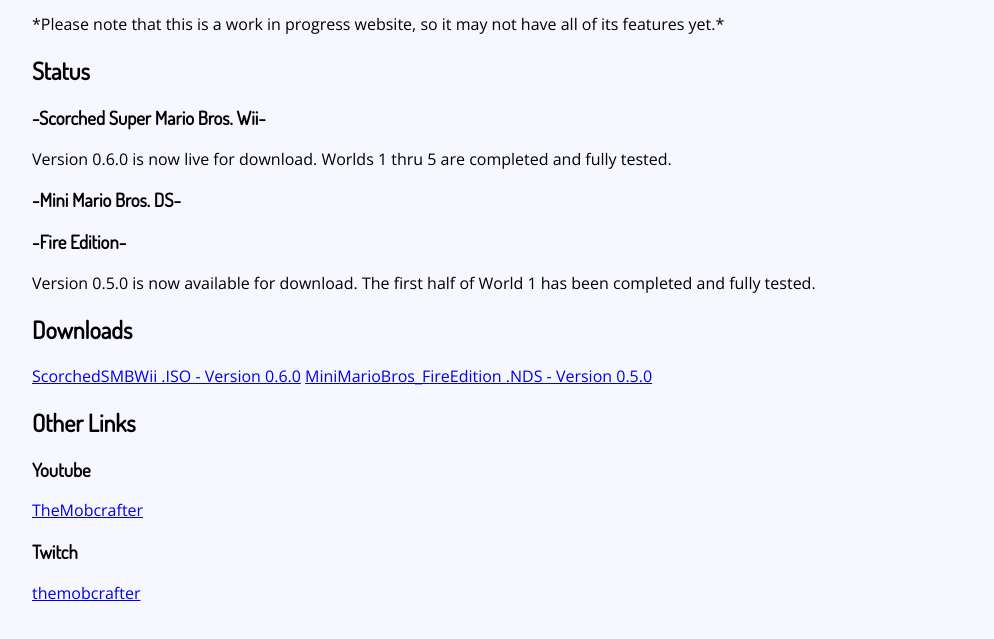
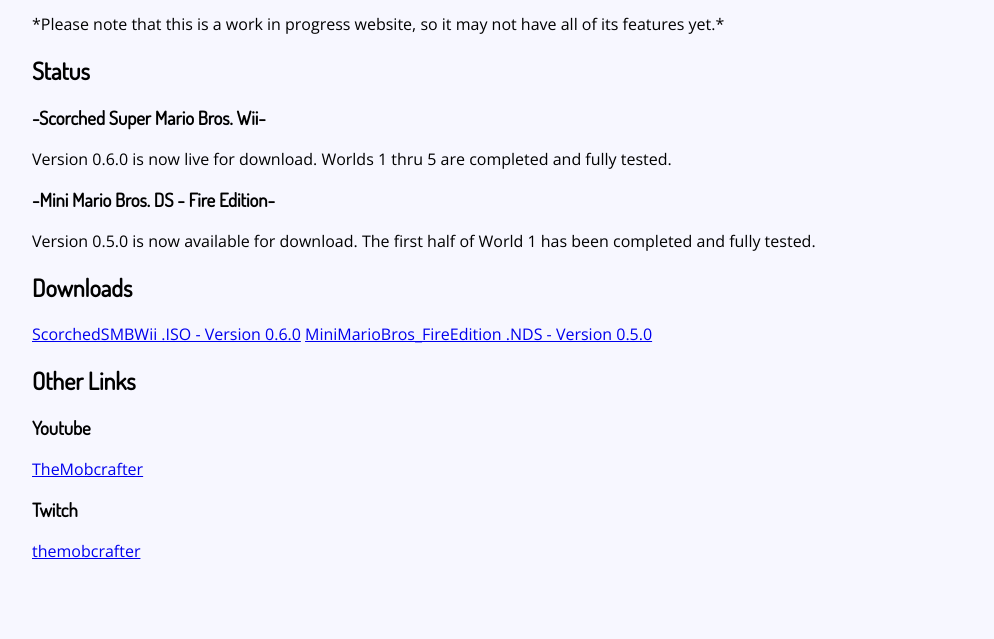
Before and after one commit to mobcrafter/mobcrafter.xyz, a plain HTML site: page index.html in a window 1280 px wide. Shown: the part 209-848 px from the top of the page, without its empty margins (128-1122 px from the left). Drawn offline with nearby package versions, Linux system fonts and the light colour scheme.

Commit message:
Update index.html

```diff
--- a/index.html
+++ b/index.html
@@ -13,8 +13,7 @@
       <h2>Status</h2>
       <h3>-Scorched Super Mario Bros. Wii-</h3>
       <p>Version 0.6.0 is now live for download. Worlds 1 thru 5 are completed and fully tested.</p>
-      <h3>-Mini Mario Bros. DS-</h3>
-      <h3>-Fire Edition-</h3>
+      <h3>-Mini Mario Bros. DS - Fire Edition-</h3>
       <p>Version 0.5.0 is now available for download. The first half of World 1 has been completed and fully tested.</p>
       <h2>Downloads</h2>
       <a href="https://drive.google.com/file/d/19devxINouDoP7mGBlHNFlShQMunxAgYN/view?usp=sharing">ScorchedSMBWii .ISO - Version 0.6.0</a>
```
